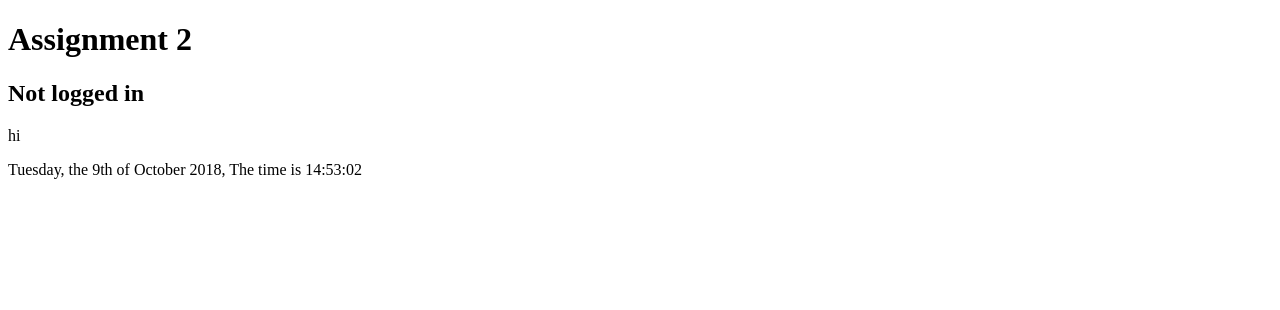
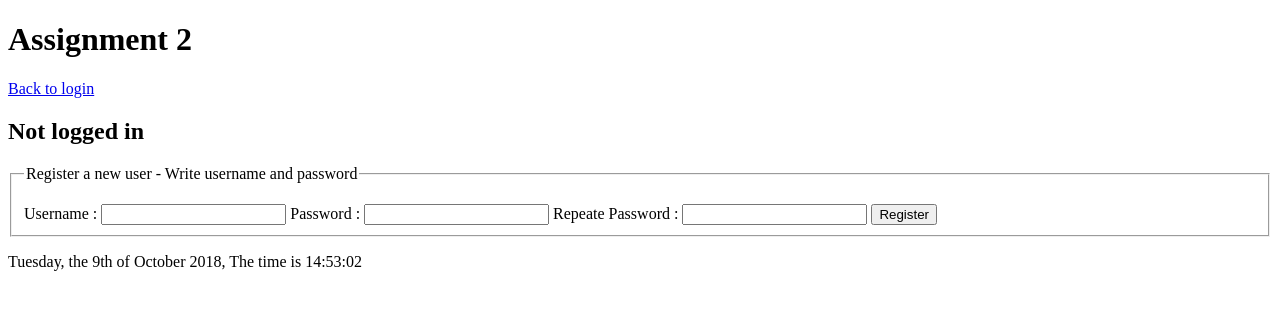
Before and after one commit to mckhaannn/1dv610L3, a PHP site: page /?register in a window 1280 px wide. Shown: the top 310 px of the page. Run offline with PHP 8.4, Linux system fonts and the light colour scheme.

Commit message:
added new user class, and added register controller

```diff
--- a/controller/LoginController.php
+++ b/controller/LoginController.php
@@ -1,6 +1,8 @@
 <?php
 
 namespace controller;
+
+require_once('model/User.php');
 
 class LoginController {
 
@@ -19,12 +21,14 @@ class LoginController {
 
   public function routeToLogin() {
     if($this->loginView->isUsernameValid() && $this->loginView->isPasswordValid()) {
-      $this->layoutView->setLoggedInStatus($this->loginModel->login($this->loginView->getRequestUserName(), $this->loginView->getRequestPassword()));
+      $user = new \model\User($this->loginView->getRequestUserName(), $this->loginView->getRequestPassword());
+      $this->layoutView->setLoggedInStatus($this->loginModel->login($user));
       $this->sessionModel->setSession($this->loginView->getRequestUserName());
     }
   }
 
   public function routeToLoginWithCookie() {
+    $this->loginModel->getUserCredentials($this->loginView->getRequestUserName(), $this->loginView->getRequestPassword());
     $this->layoutView->setLoggedInStatus($this->loginModel->login($this->loginView->getCookieName(), $this->loginView->getCookiePassword()));
   }
 
--- a/controller/MainController.php
+++ b/controller/MainController.php
@@ -5,15 +5,17 @@ namespace controller;
 class MainController{
 
   private $loginController;
+  private $registerController;
   private $layoutView;
   private $loginView;
   private $registerView;
   private $sessionModel;
   private $dateTimeView;
 
-  public function __construct(LoginController $lc, \view\layoutView $lv, \view\LoginView $v, \view\RegiterView $rv, \model\SessionModel $sm, \view\DateTimeView $dtv)
+  public function __construct(LoginController $lc, RegisterController $rc, \view\layoutView $lv, \view\LoginView $v, \view\RegisterView $rv, \model\SessionModel $sm, \view\DateTimeView $dtv)
   {
     $this->loginController = $lc;
+    $this->registerController = $rc;
     $this->layoutView = $lv;
     $this->loginView = $v;
     $this->registerView = $rv;
@@ -29,6 +31,7 @@ class MainController{
 
     $this->sendViewsToLayout();
 
+    // if($this->sessionModel->isSession()) {
       if($this->loginView->checkIfCookiesExist()) {
         $this->loginController->routeToLoginWithCookie();
       }
@@ -44,11 +47,13 @@ class MainController{
       if($this->loginView->userWantsToKeepLoggedIn() && $this->loginView->userWantsToLogin()) {
         $this->loginView->setCookies();
       $this->loginController->routeToLogin();
+      // }
+
+      // if($this->loginView->userWantsToRegister()) {
+
+      // }
+
     }
-
-    if($this->loginView->userWantsToRegister()) {
-    }
-
     $this->layoutView->render($this->sessionModel->isSession());
   }
 }
--- /dev/null
+++ b/controller/RegisterController.php
@@ -0,0 +1,15 @@
+<?php
+
+namespace controller;
+
+class RegisterController {
+
+  private $registerView;
+
+  public function __construct(\view\RegisterView $rv)
+  {
+    $this->registerView = $rv;
+  }
+
+
+}
--- a/index.php
+++ b/index.php
@@ -9,6 +9,7 @@ require_once('view/LoginView.php');
 require_once('view/DateTimeView.php');
 require_once('view/LayoutView.php');
 require_once('view/RegisterView.php');
+require_once('controller/RegisterController.php');
 
 //MAKE SURE ERRORS ARE SHOWN... MIGHT WANT TO TURN THIS OFF ON A PUBLIC SERVER
 error_reporting(E_ALL);
@@ -19,13 +20,14 @@ ini_set('display_errors', 'On');
 $lm = new \model\LoginModel();
 $sm = new \model\SessionModel();
 
-$v = new \view\LoginView();
-$rv = new \view\RegiterView();
+$v = new \view\LoginView($lm);
+$rv = new \view\RegisterView();
 $dtv = new \view\DateTimeView();
 $lv = new \view\LayoutView();
 
+$rc = new \controller\RegisterController($rv);
 $lc = new \controller\LoginController($v, $lm, $lv, $sm);
-$mc = new \controller\MainController($lc, $lv, $v, $rv, $sm, $dtv);
+$mc = new \controller\MainController($lc, $rc, $lv, $v, $rv, $sm, $dtv);
 
 $sm->startSession();
 $mc->redirect();
--- /dev/null
+++ b/model/User.php
@@ -0,0 +1,73 @@
+<?php
+
+namespace model;
+
+class User{
+
+  private const MIN_PASSWORD_LENGTH = 5;
+  private const MIN_USERNAME_LENGTH = 2;
+
+  private $name;
+  private $password;
+
+  public function __construct($name, $password)
+  {
+    $this->name = $name;
+    $this->password = $password;
+  }
+
+  /**
+   * check if password has valid lenght
+   */
+	public function checkValidPasswordLenght() : bool {
+		return strlen($this->password) > MIN_PASSWORD_LENGTH;
+  }
+
+  /**
+   * check if username has lenght is valid
+   */
+	public function checkValidUsernameLenght() : bool {
+		return strlen($this->password) > MIN_USERNAME_LENGTH;
+  }
+
+  /**
+   * return name of user
+   */
+  public function getName() {
+    return $this->name;
+  }
+
+  /**
+   * return password of user
+   */
+  public function getPassword() {
+    return $this->password;
+  }
+
+  /**
+   * return hashed password
+   */
+  public function getHashedPassword() {
+    return password_hash($this->password, PASSWORD_DEFAULT);
+  }
+
+  /**
+   * removes tags in username
+   */
+  public function removeTags() {
+    return strip_tags($this->name);
+  }
+
+  /**
+   * check if the username contains tags
+   */
+  public function stripTagsFromUsername() : bool {
+    if($this->name != strip_tags($this->name)) {
+      throw new \Exception('Username contains invalid characters.');
+    } else {
+      return true;
+    }
+  }
+
+
+}
--- a/model/loginModel.php
+++ b/model/loginModel.php
@@ -4,20 +4,18 @@ namespace model;
 
 class LoginModel {
 
-  // private $loggedInstatus = false;
-
-  public function login($name, $password) {
+  public function login($user) {
     include('Database.php');
     // echo $name, $password;
-    $match = $connection->prepare("SELECT * FROM users WHERE name=:name LIMIT 1");
-    $match->bindParam(':name', $name);
+    var_dump($user);
+    $match = $connection->prepare("SELECT * FROM users WHERE name=:name");
+    $match->bindParam(':name', $user->getName());
     $match->execute();
     $results = $match->fetch();
-    if($results && password_verify($password, $results['password'])) {
+    if($results && password_verify($user->getPassword(), $results['password'])) {
       return true;
     } else {
       return false;
     }
   }
-
 }
--- a/view/LayoutView.php
+++ b/view/LayoutView.php
@@ -35,6 +35,7 @@ class LayoutView {
         </head>
         <body>
           <h1>Assignment 2</h1>
+          ' . $this->generateRegisterUserLink() . '
           ' . $this->renderIsLoggedIn($this->isLoggedIn, $session) . '
           <div class="container">
           ' . $this->setLayout($session) . '
@@ -51,8 +52,8 @@ class LayoutView {
    */
   public function setLayout($session) {
     $html = self::EMPTY_STRING;
-    if(isset($_GET[self::$register])) {
-      $html = 'hi';
+    if($this->getRegister()) {
+      $html = $this->registerView->response();
     } else {
       $html = $this->loginView->response($this->isLoggedIn, $session);
     }
@@ -78,4 +79,14 @@ class LayoutView {
       return '<h2>Not logged in</h2>';
     }
   }
+  private function generateRegisterUserLink() : string {
+		if($this->getRegister()){
+			return '<a href="?">Back to login</a>';
+		}
+		return '<a href="?' .self::$register . '">Register a new user</a>';
+  }
+
+  private function getRegister() {
+    return isset($_GET[self::$register]);
+  }
 }
--- a/view/LoginView.php
+++ b/view/LoginView.php
@@ -14,8 +14,12 @@ class LoginView {
 	private static $register = 'LoginView::Register';
 
 	private $messages = '';
+	private $loginModel;
 
-
+	public function __construct(\model\LoginModel $lm)
+	{
+		$this->loginModel = $lm;
+	}
 	/**
 	 * Create HTTP response
 	 *
@@ -33,7 +37,7 @@ class LoginView {
 			$response = $this->generateLogoutButtonHTML($this->messages);
 
 		} else if ($this->checkIfCookiesExist()) {
-			$this->setMessage('Welcome back with cookie');
+			$this->setMessage('Welcome back with cookies');
 			$response = $this->generateLogoutButtonHTML($this->messages);
 
 		} else if($session && $isLoggedIn) {
@@ -52,6 +56,9 @@ class LoginView {
 		return $response;
 	}
 
+	/**
+	 * set messages
+	 */
 	public function setMessage($message) {
 		$this->messages .= $message;
 	}
@@ -145,14 +152,6 @@ class LoginView {
 			return $_POST[self::$password];
 	}
 
-	/**
-	 * return true if click on register
-	 *
-	 * @return bool
-	 */
-	public function userWantsToRegister() : bool {
-		return isset($_GET[self::$register]);
-	}
 
 	/**
 	 * return true if post on login
--- a/view/RegisterView.php
+++ b/view/RegisterView.php
@@ -2,17 +2,91 @@
 
 namespace view;
 
-class RegiterView {
+class RegisterView {
+
+  private static $register = 'RegisterView::Register';
+  private static $messageId = 'RegisterView::Message';
+	private static $name = 'RegisterView::UserName';
+	private static $password = 'RegisterView::Password';
+	private static $passwordRepeate = 'RegisterView::PasswordRepeat';
+
+  public function response() {
+    $message = '';
+    $response = $this->generateRegisterForm($message);
+    return $response;
+  }
+
+  public function generateRegisterForm($message) {
+    return '
+    <form action="?register" method="post" >
+      <fieldset>
+        <legend>Register a new user - Write username and password</legend>
+        <p id="' . self::$messageId . '">' . $message . '</p>
+        <label for="' . self::$name . '">Username :</label>
+        <input type="text" id="' . self::$name . '" name="' . self::$name . '" value="" />
+
+        <label for="' . self::$password . '">Password :</label>
+        <input type="password" id="' . self::$password . '" name="' . self::$password . '" />
+
+        <label for="' . self::$passwordRepeate . '">Repeate Password :</label>
+        <input type="password" id="' . self::$passwordRepeate . '" name="' . self::$passwordRepeate . '" />
+
+        <input type="submit" name="' . self::$register . '" value="Register" />
+        </fieldset>
+        </form>
+        ';
+      }
+
+    /**
+     * check if passwords are equal
+     * @return
+     */
+    public function isPasswordEqual() : bool {
+      return $_POST[self::$password] == $_POST[self::$passwordRepeate];
+    }
+
+    public function getRequestRegisterUsername() {
+      return $_POST[self::$name];
+    }
+    public function getRequestRegisterPassword() {
+      return $_POST[self::$password];
+    }
+    public function getRequestRegisterRepeatPassword() {
+      return $_POST[self::$passwordRepeate];
+    }
+
+    /**
+     * set messages
+     */
+    public function setMessage($message) {
+      $this->messages .= $message;
+    }
 
 
-	private const MIN_PASSWORD_LENGTH = 6;
-  private const MIN_USERNAME_LENGTH = 3;
+      // 	/**
+	// * Validates the username
+	// *
+	// * @return bool
+	// */
+	// public function validateUsername() : bool {
+  //   if(isset($_POST[self::$password]) && empty($_POST[self::$password])) {
+	// 		$this->setMessage('Password is missing');
+	// 	} else {
+	//     return isset($_POST[self::$name]) && !empty($_POST[self::$name]);
+  //   }
+  // }
+  // /**
+  //  * validate password
+  //  * @return bool
+  //  */
+  // public function validatePassword() : bool {
+  //   if(isset($_POST[self::$password]) && empty($_POST[self::$password])) {
+  //     $this->setMessage('Password is missing');
+  //   } else {
+  //     return isset($_POST[self::$password]) && !empty($_POST[self::$password]);
+  //   }
+  // }
 
-	public function checkValidPasswordLenght() : bool {
-		return strlen($this->getRequestPassword()) > MIN_PASSWORD_LENGTH;
-	}
-	public function checkValidUsernameLenght() : bool {
-		return strlen($this->getRequestUserName()) > MIN_USERNAME_LENGTH;
-	}
+
 
 }
```
Also changed, not shown: model/registerModel.php (added, +8 -0 lines). Lines whose indentation alone changed are shown as unchanged.
